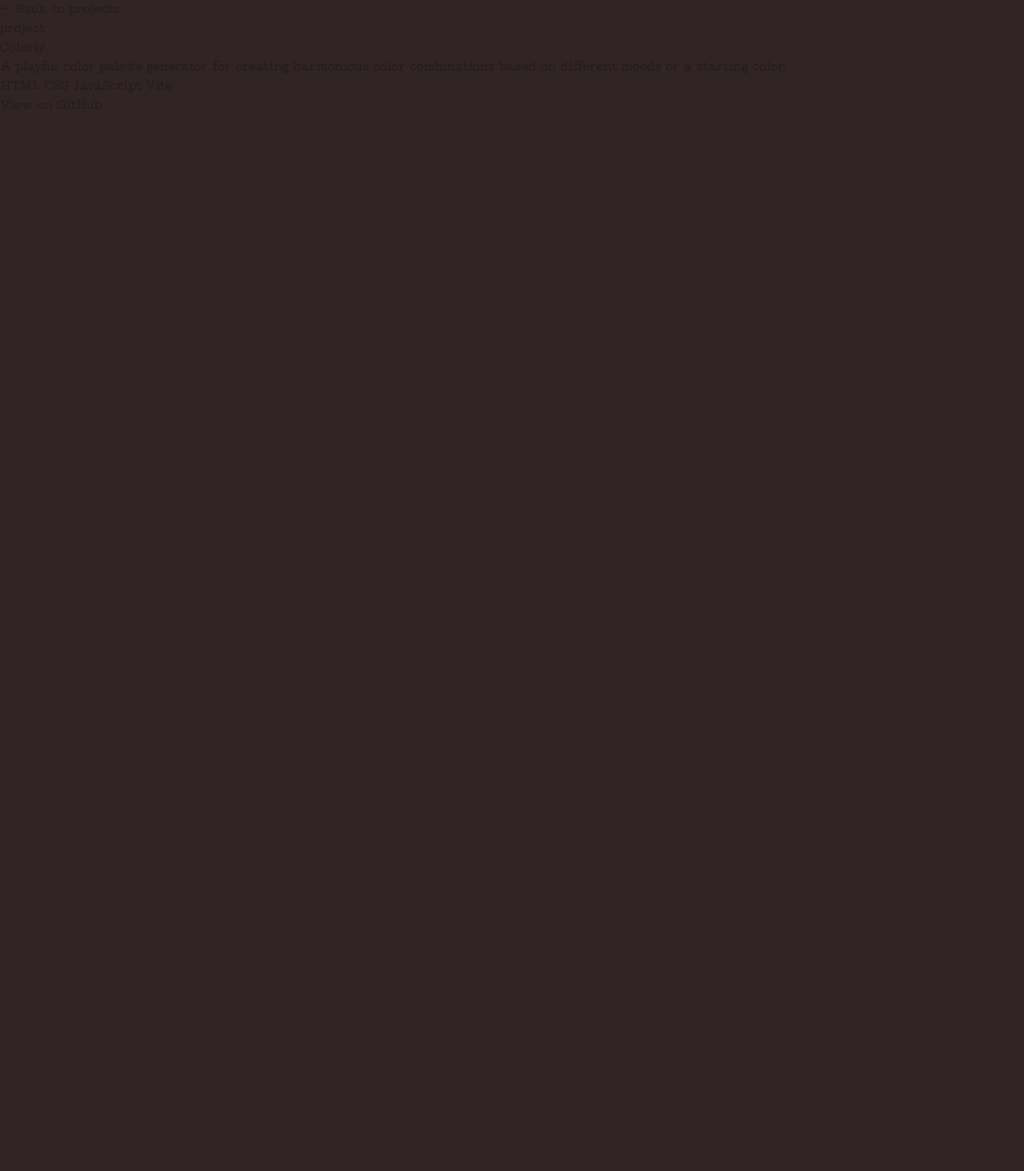
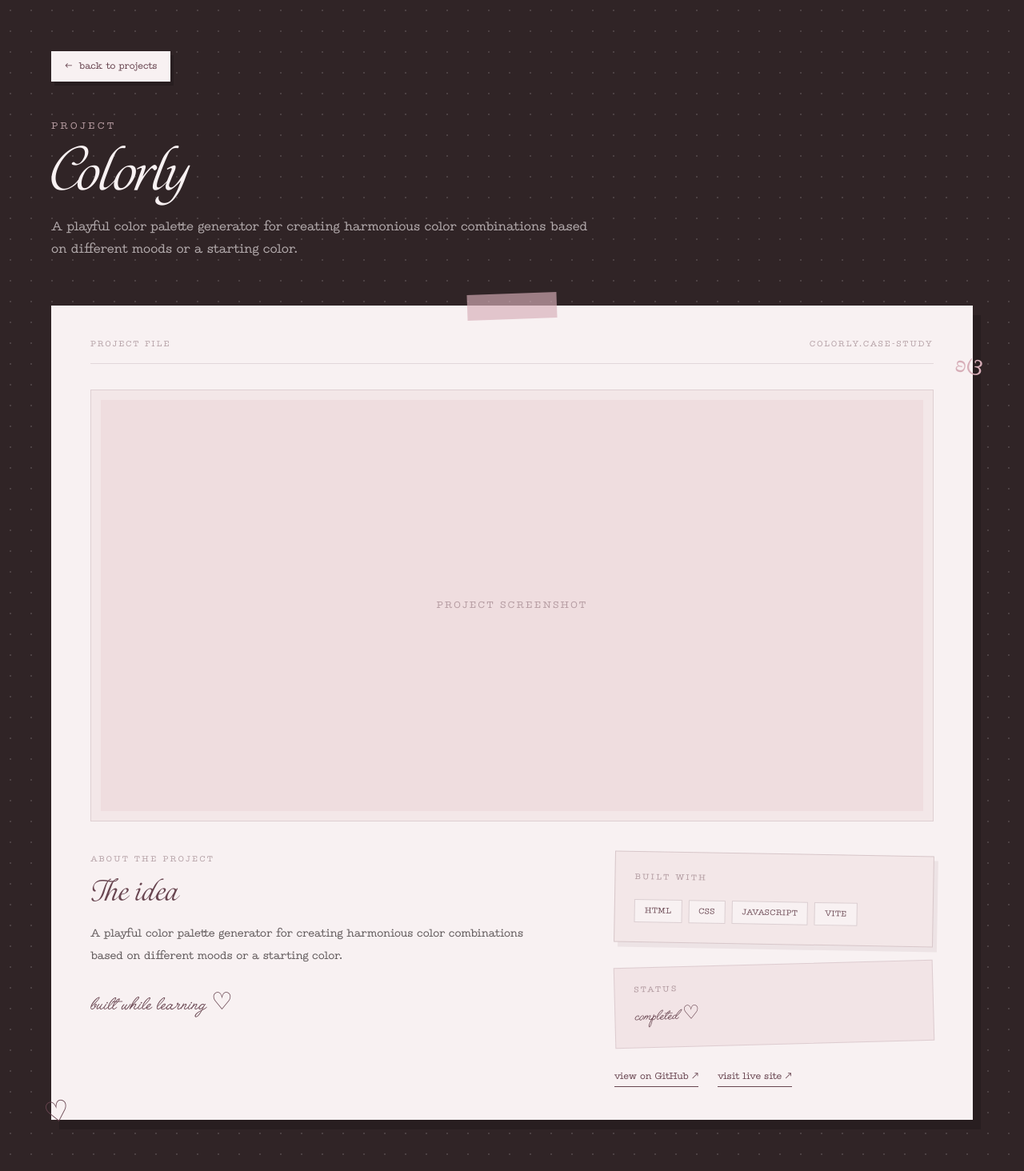
Before and after one commit to bldyonyx/Portfolio, a React app: page /projects/colorly in a window 1280 px wide. Shown: the whole page at 80% size. Before the commit the page ends 800 px from the top, so only its background shows below. Built offline with nearby package versions, Linux system fonts and the light colour scheme; the HTML template or start-up script is replaced by a standard one.

Commit message:
style: enhance ProjectDetails page with improved layout and navigation

```diff
--- a/src/data/projects.js
+++ b/src/data/projects.js
@@ -6,7 +6,7 @@
       'A playful color palette generator for creating harmonious color combinations based on different moods or a starting color.',
     tech: ['HTML', 'CSS', 'JavaScript', 'Vite'],
     github: 'https://github.com/bldyonyx/Colorly',
-    demo: '',
+    demo: 'https://bldyonyx.github.io/Colorly/',
   },
   {
     title: 'Taskly',
@@ -15,7 +15,7 @@
       'A task management app focused on making everyday organization simple and intuitive. Currently a work in progress.',
     tech: ['React', 'JavaScript', 'CSS', 'Vite'],
     github: 'https://github.com/bldyonyx/Taskly',
-    demo: '',
+    demo: 'https://bldyonyx.github.io/Taskly/',
     status: 'work in progress',
   },
 ]
--- a/src/pages/ProjectDetails.jsx
+++ b/src/pages/ProjectDetails.jsx
@@ -7,38 +7,197 @@
   const project = projects.find((project) => project.slug === slug)
 
   if (!project) {
-    return <p>Project not found.</p>
+    return (
+      <main className="hero-dots flex min-h-screen items-center justify-center bg-dark px-6 text-paper">
+        <div className="text-center">
+          <p className="font-typewriter text-sm text-paper/60">
+            Project not found.
+          </p>
+
+          <Link
+            to="/"
+            className="mt-6 inline-flex items-center gap-2 border border-paper/25 bg-paper px-4 py-2.5 font-typewriter text-xs text-wine shadow-[4px_5px_0_rgba(0,0,0,0.16)] transition-all duration-300 hover:-translate-y-0.5 hover:bg-pink"
+          >
+            <span>←</span>
+            <span>back home</span>
+          </Link>
+        </div>
+      </main>
+    )
   }
 
   return (
-    <main>
-        <Link to="/#projects">
-        ← Back to projects
+    <main className="hero-dots min-h-screen bg-dark px-6 py-12 text-paper lg:px-8 lg:py-16">
+      <div className="mx-auto max-w-6xl">
+
+        {/* BACK BUTTON */}
+        <Link
+          to="/#projects"
+          className="
+            inline-flex
+            items-center
+            gap-2
+            border
+            border-paper/25
+            bg-paper
+            px-4
+            py-2.5
+            font-typewriter
+            text-xs
+            text-wine
+            shadow-[4px_5px_0_rgba(0,0,0,0.16)]
+            transition-all
+            duration-300
+            hover:-translate-x-1
+            hover:-translate-y-0.5
+            hover:bg-pink
+            hover:shadow-[6px_7px_0_rgba(0,0,0,0.18)]
+          "
+        >
+          <span>←</span>
+          <span>back to projects</span>
         </Link>
 
-        <p>project</p>
+        {/* HEADER */}
+        <div className="mt-12 mb-14">
+          <p className="mb-3 font-typewriter text-xs uppercase tracking-[0.3em] text-pink/80">
+            project
+          </p>
 
-        <h1>{project.title}</h1>
+          <div className="flex flex-wrap items-center gap-4">
+            <h1 className="font-display text-6xl text-paper md:text-7xl">
+              {project.title}
+            </h1>
 
             {project.status && (
-        <p>{project.status}</p>
+              <span className="-rotate-2 border border-pink/30 bg-paper/10 px-3 py-1 font-typewriter text-[10px] uppercase tracking-wider text-pink">
+                {project.status}
+              </span>
             )}
+          </div>
 
-      <p>{project.description}</p>
+          <p className="mt-5 max-w-2xl font-typewriter text-sm leading-7 text-paper/65 md:text-base">
+            {project.description}
+          </p>
+        </div>
 
+        {/* MAIN PROJECT CARD */}
+        <div className="relative">
+
+          {/* PAPER BEHIND */}
+          <div className="absolute inset-4 rotate-[1.2deg] border border-paper/10 bg-wine/25" />
+
+          {/* MAIN PAPER */}
+          <div className="relative border border-paper/15 bg-paper px-6 py-8 text-ink shadow-[10px_12px_0_rgba(0,0,0,0.16)] md:px-10 md:py-10 lg:px-12">
+
+            {/* TAPE */}
+            <div className="absolute -top-4 left-1/2 h-8 w-28 -translate-x-1/2 -rotate-2 bg-blush/65" />
+
+            {/* TOP LABELS */}
+            <div className="mb-8 flex items-center justify-between border-b border-wine/15 pb-4 font-typewriter text-[10px] uppercase tracking-[0.22em] text-wine/50">
+              <span>project file</span>
+              <span>{project.slug}.case-study</span>
+            </div>
+
+            {/* PROJECT IMAGE */}
+            <div className="border border-wine/15 bg-cream p-3">
+              <div className="flex aspect-[16/8] items-center justify-center overflow-hidden bg-pink/30">
+                <span className="font-typewriter text-xs uppercase tracking-[0.2em] text-wine/45">
+                  project screenshot
+                </span>
+              </div>
+            </div>
+
+            {/* CONTENT GRID */}
+            <div className="mt-10 grid gap-10 lg:grid-cols-[1.2fr_0.8fr] lg:gap-14">
+
+              {/* ABOUT */}
               <div>
+                <p className="mb-3 font-typewriter text-[10px] uppercase tracking-[0.25em] text-wine/50">
+                  about the project
+                </p>
+
+                <h2 className="font-display text-4xl text-wine">
+                  The idea
+                </h2>
+
+                <p className="mt-5 max-w-xl font-typewriter text-sm leading-7 text-ink/70">
+                  {project.description}
+                </p>
+
+                <p className="mt-8 font-hand text-3xl text-wine">
+                  built while learning ♡
+                </p>
+              </div>
+
+              {/* SIDE INFO */}
+              <div className="space-y-6">
+
+                {/* TECH */}
+                <div className="rotate-[1deg] border border-wine/20 bg-cream p-6 shadow-[5px_6px_0_rgba(104,69,80,0.08)]">
+                  <p className="mb-5 font-typewriter text-[10px] uppercase tracking-[0.25em] text-wine/50">
+                    built with
+                  </p>
+
+                  <div className="flex flex-wrap gap-2">
                     {project.tech.map((item) => (
-          <span key={item}>{item} </span>
+                      <span
+                        key={item}
+                        className="border border-wine/20 bg-paper px-3 py-1.5 font-typewriter text-[10px] uppercase tracking-wider text-wine"
+                      >
+                        {item}
+                      </span>
                     ))}
                   </div>
+                </div>
 
+                {/* STATUS */}
+                <div className="-rotate-[1.5deg] border border-wine/15 bg-pink/30 px-6 py-5">
+                  <p className="font-typewriter text-[10px] uppercase tracking-[0.25em] text-wine/50">
+                    status
+                  </p>
+
+                  <p className="mt-3 font-hand text-2xl text-wine">
+                    {project.status || 'completed ♡'}
+                  </p>
+                </div>
+
+                {/* LINKS */}
+                <div className="flex flex-wrap items-center gap-6 pt-2 font-typewriter text-xs">
                   <a
                     href={project.github}
                     target="_blank"
                     rel="noreferrer"
+                    className="border-b border-wine pb-1 text-wine transition-all duration-300 hover:-translate-y-1 hover:border-pink hover:text-pink"
                   >
-        View on GitHub
+                    view on GitHub ↗
                   </a>
+
+                  {project.demo && (
+                    <a
+                      href={project.demo}
+                      target="_blank"
+                      rel="noreferrer"
+                      className="border-b border-wine pb-1 text-wine transition-all duration-300 hover:-translate-y-1 hover:border-pink hover:text-pink"
+                    >
+                      visit live site ↗
+                    </a>
+                  )}
+                </div>
+              </div>
+            </div>
+
+            {/* DECORATIONS */}
+            <span className="absolute -bottom-5 -left-2 -rotate-12 font-hand text-4xl text-wine">
+              ♡
+            </span>
+
+            <span className="absolute -right-3 top-16 rotate-12 font-hand text-3xl text-blush">
+              ʚଓ
+            </span>
+          </div>
+        </div>
+      </div>
     </main>
   )
 }
```
Lines whose indentation alone changed are shown as unchanged.
